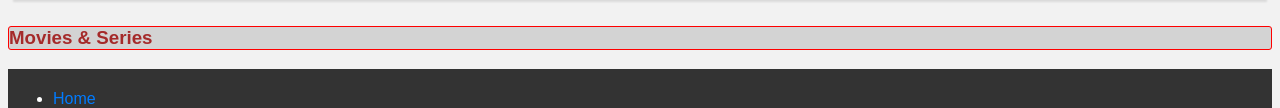
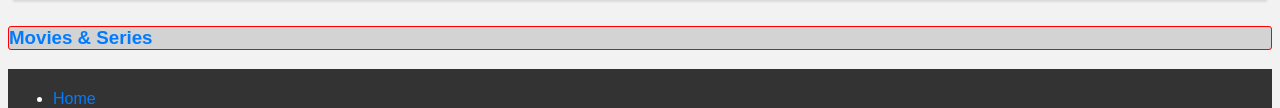
Before and after one commit to Stifmaster601/Practice, a plain HTML site: page menu.html in a window 1280 px wide. Shown: the part 541-649 px from the top of the page. Drawn offline with Linux system fonts and the light colour scheme.

Commit message:
Add files via upload

```diff
--- a/menu.html
+++ b/menu.html
@@ -323,13 +323,14 @@ ytp.style.left  = pos + "px";
 		<br>
 
 		<div id="movie">
-		<h3 id ="movies">Movies & Series</h3>
+		<h3 id ="movies"><a href="movie.html">Movies & Series</a></h3>
+
 		</div>
 
 		<script>
 
 		const movie = document.getElementById("movie");
-		movie.onclick = ()=>{window.location.href="movie.html";}
+		movie.onclick =()=>{window.location.href="movie.html";}
 		body.append(movie)
 
 	</script>
```
